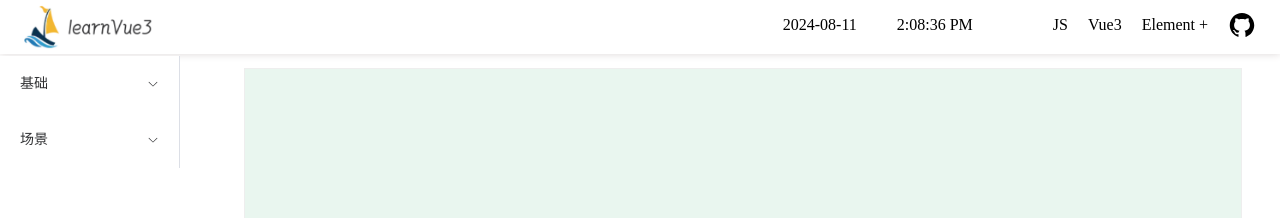
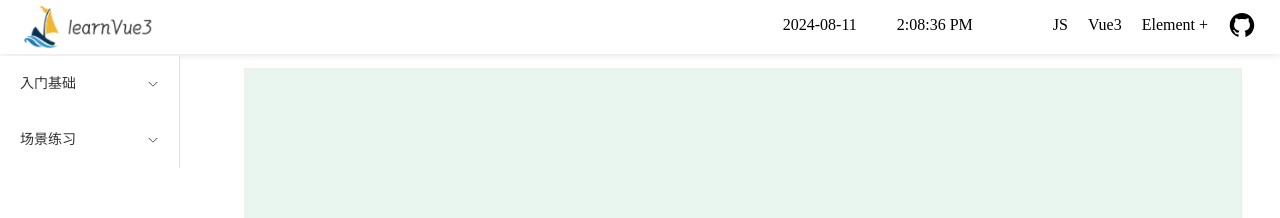
Before and after one commit to beiduofeng/learnVue3, a Vue app: page /#/1 in a window 1280 px wide. Shown: the top 218 px of the page. Built offline with nearby package versions, Linux system fonts and the light colour scheme.

Commit message:
feat: v-for循环菜单

```diff
--- a/src/common/Menu/index.vue
+++ b/src/common/Menu/index.vue
@@ -2,23 +2,14 @@
   <el-row class="menu-row">
     <el-col :span="24">
       <el-menu default-active="1">
-        <el-sub-menu index="1">
+        <el-sub-menu :index="index + 1" v-for="(item, index) in VueRouteConfigs" :key="item.name">
           <template #title>
-            <span>基础</span>
+            <span>{{ item.name }}</span>
           </template>
-            <el-menu-item index="1-1">
-              <RouterLink to="/helloworld">helloworld</RouterLink>
+            <el-menu-item :index="getElMenuItemIndex(index, innerIndex)" v-for="(innerItem, innerIndex) in item.children" :key="innerItem.name">
+              <RouterLink :to="innerItem.path">{{ innerItem.name}}</RouterLink>
             </el-menu-item>
         </el-sub-menu>
-        <el-sub-menu index="2">
-          <template #title>
-            <span>场景</span>
-          </template>
-            <el-menu-item index="2-1">
-              <RouterLink to="/todolist">todoList</RouterLink>
-            </el-menu-item>
-        </el-sub-menu>
-
       </el-menu>
     </el-col>
   </el-row>
@@ -27,6 +18,15 @@
 <script lang="ts" setup>
 import { RouterLink } from 'vue-router'
 import { VueRouteConfigs } from '@/router/routeConfig';
+
+/**
+ * 拼接 el-menu-item 的 index
+ * @param outer
+ * @param inner
+ */
+const getElMenuItemIndex = (outer: number, inner: number) => {
+  return `${outer + 1}-${inner + 1}`
+}
 </script>
 
 
--- a/src/router/routeConfig.ts
+++ b/src/router/routeConfig.ts
@@ -2,6 +2,7 @@
 import type { Component } from "vue";
 import HelloWorld from '@/components/helloworld/index.vue'
 import TodoList from '@/components/ToDoList/index.vue'
+import ToRefs from '@/components/toRefs/index.vue'
 
 
 
@@ -14,8 +15,6 @@ export interface IRouteConfig {
   path?: string;
   // 对应的组件
   component?: Component;
-  // 是否展示在菜单上，页面可能有很多，入口可能是其他页面上的链接
-  onMenu: boolean;
   // 子菜单/子路由 可能有多个
   children?: IRouteConfig[]
 }
@@ -29,23 +28,24 @@ const JSrouteConfigs: IRouteConfig[] = [
 const VueRouteConfigs: IRouteConfig[] = [
   {
     name: '入门基础',
-    onMenu: true,
     children: [
       {
         name: 'helloworld',
-        onMenu: true,
         path: '/helloworld',
         component: HelloWorld
-      }
+      },
+      {
+        name: 'ToRefs',
+        path: '/toRefs',
+        component: ToRefs,
+      },
     ]
   },
   {
     name: "场景练习",
-    onMenu: true,
     children: [
       {
-        name: '代办列表',
-        onMenu: true,
+        name: '待办列表',
         path: '/todolist',
         component: TodoList
       }
```
